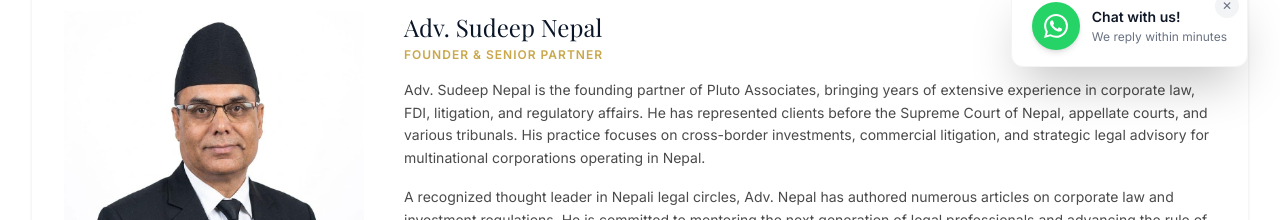
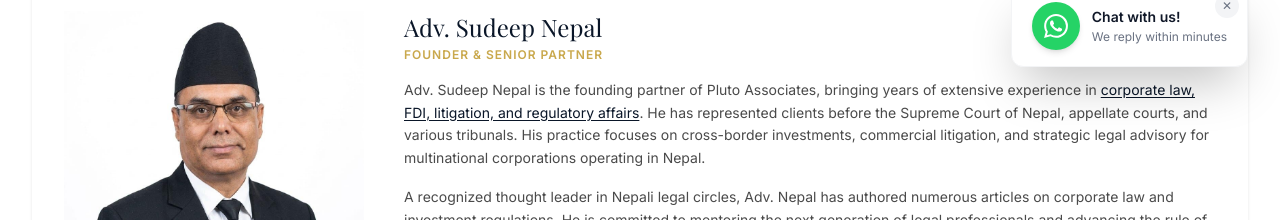
Before and after one commit to plutoassociates5-cyber/plutoassociates, a React (Vite) app: page /teams in a window 1280 px wide. Shown: the part 701-921 px from the top of the page. Built offline with nearby package versions, Linux system fonts and the light colour scheme.

Commit message:
improve image alt/title attributes and add internal content links

```diff
--- a/src/components/PublicNavbar.jsx
+++ b/src/components/PublicNavbar.jsx
@@ -32,7 +32,7 @@ export default function PublicNavbar() {
         <div className="max-w-[1440px] mx-auto px-4 sm:px-6 lg:px-8">
           <div className="flex items-center justify-between h-20 lg:h-24">
             <Link to="/" className="flex items-center no-underline gap-3">
-              <img src={logo} alt="Pluto Associates" className="w-[38px] h-[38px] object-contain" />
+              <img src={logo} alt="Pluto Associates — Advocates and Legal Consultants" title="Pluto Associates" className="w-[38px] h-[38px] object-contain" />
               <div className="flex flex-col">
                 <span className="font-serif text-white text-lg font-semibold leading-tight">Pluto Associates</span>
                 <span className="text-[0.65rem] text-text-light tracking-wider hidden sm:block">Advocates & Legal Consultants</span>
@@ -83,7 +83,7 @@ export default function PublicNavbar() {
       <div className={`fixed top-0 -right-full w-[85%] max-w-[360px] h-screen bg-navy z-[10001] transition-all duration-500 flex flex-col${mobileOpen ? ' right-0' : ''}`} id="mobile-menu" aria-label="Mobile navigation">
         <button className="absolute top-4 right-4 bg-transparent border-none text-white text-2xl cursor-pointer p-2" onClick={() => setMobileOpen(false)} aria-label="Close menu">✕</button>
         <div className="flex items-center gap-3 p-6 border-b border-white/5">
-          <img src={logo} alt="Pluto Associates" className="w-[35px] h-[35px] object-contain" />
+          <img src={logo} alt="Pluto Associates" title="Pluto Associates" className="w-[35px] h-[35px] object-contain" />
           <span className="font-serif text-white text-base font-bold">Pluto Associates</span>
         </div>
         <ul className="flex flex-col list-none m-0 p-4 pt-8">
--- a/src/pages/AboutPage.jsx
+++ b/src/pages/AboutPage.jsx
@@ -36,14 +36,14 @@ export default function AboutPage() {
         <div className="max-w-[1440px] mx-auto px-4 sm:px-6 lg:px-8">
           <div className="grid grid-cols-1 lg:grid-cols-2 gap-8 lg:gap-16 items-center">
             <div className="reveal-left-anim">
-              <img src={aboutimg} alt="Our Story" loading="lazy" className="w-full h-[350px] lg:h-[500px] object-cover" />
+              <img src={aboutimg} alt="Pluto Associates legal consultants in Kathmandu, Nepal" title="Pluto Associates law firm in Nepal" loading="lazy" className="w-full h-[350px] lg:h-[500px] object-cover" />
             </div>
             <div className="reveal-right-anim">
               <div className="text-[0.75rem] font-semibold tracking-[3px] uppercase text-gold mb-4">Our Story</div>
               <h2 className="font-serif text-[clamp(1.6rem,3vw,2.2rem)] text-navy leading-tight mb-6">Building a Legacy of Legal Excellence Since 2019</h2>
               <p className="mb-5 text-text-body leading-relaxed">Founded by Adv. Sudeep Nepal, Pluto Associates was established with a singular vision: to create a law firm that combines international legal standards with deep local expertise. What began as a boutique practice has grown into one of Nepal's most respected legal advisory firms.</p>
               <p className="mb-5 text-text-body leading-relaxed">Our journey is defined by the trust our clients place in us — from Fortune 500 companies entering the Nepali market to local businesses seeking strategic legal counsel. Every case we handle is approached with the same dedication, thoroughness, and pursuit of excellence.</p>
-              <p className="mb-5 text-text-body leading-relaxed">Today, our team of experienced advocates and legal consultants covers over 15 practice areas, serving clients across Nepal and internationally.</p>
+              <p className="mb-5 text-text-body leading-relaxed">Today, our team of experienced advocates and legal consultants covers over 15 <Link to="/practice-areas" className="text-navy underline underline-offset-2 hover:text-gold">practice areas</Link>, serving clients across Nepal and internationally.</p>
             </div>
           </div>
         </div>
--- a/src/pages/HomePage.jsx
+++ b/src/pages/HomePage.jsx
@@ -66,7 +66,7 @@ export default function HomePage() {
         <div className="max-w-[1440px] mx-auto px-4 sm:px-6 lg:px-8">
           <div className="flex flex-col lg:flex-row gap-8 lg:gap-16 items-center">
             <div className="w-full lg:w-1/2 reveal-left-anim">
-              <img src={homeImg} alt="About Pluto Associates" loading="lazy" className="w-full h-[300px] lg:h-[500px] object-cover rounded-lg shadow-md" />
+              <img src={homeImg} alt="Pluto Associates office and legal team in Kathmandu, Nepal" title="Pluto Associates office, Kathmandu" loading="lazy" className="w-full h-[300px] lg:h-[500px] object-cover rounded-lg shadow-md" />
             </div>
             <div className="w-full lg:w-1/2 reveal-right-anim flex flex-col justify-center">
               <div className="text-[0.75rem] font-semibold tracking-[3px] uppercase text-gold mb-4">About Our Firm</div>
--- a/src/pages/PracticeAreasPage.jsx
+++ b/src/pages/PracticeAreasPage.jsx
@@ -65,7 +65,7 @@ export default function PracticeAreasPage() {
           <div className="grid grid-cols-1 md:grid-cols-2 lg:grid-cols-3 gap-6">
             {AREAS.map((area, idx) => (
               <div key={area.id} id={area.id} className="bg-white border border-light-gray overflow-hidden cursor-pointer transition-all duration-400 hover:shadow-lg hover:-translate-y-[3px] reveal-anim">
-                <img src={area.img} alt={area.title} loading="lazy" className="w-full h-48 object-cover" />
+                <img src={area.img} alt={area.title} title={area.title} loading="lazy" className="w-full h-48 object-cover" />
                 <div className="p-5">
                   <h3 className="font-serif text-xl text-navy mb-3">{area.icon} {area.title}</h3>
                   <p className="text-sm text-text-body leading-relaxed">{area.desc}</p>
--- a/src/pages/TeamsPage.jsx
+++ b/src/pages/TeamsPage.jsx
@@ -44,12 +44,12 @@ export default function TeamsPage() {
           </p>
 
           <div className="grid grid-cols-1 lg:grid-cols-[300px_1fr] gap-6 lg:gap-10 bg-white shadow-sm p-6 lg:p-8 items-start reveal-anim mb-12">
-            <img src={teamSudeep} alt="Adv. Sudeep Nepal" loading="lazy" className="w-full h-[300px] lg:h-full object-cover" />
+            <img src={teamSudeep} alt="Adv. Sudeep Nepal, Founder and Senior Partner" title="Adv. Sudeep Nepal — Founder & Senior Partner" loading="lazy" className="w-full h-[300px] lg:h-full object-cover" />
             <div>
               <h3 className="font-serif text-2xl text-navy mb-1">Adv. Sudeep Nepal</h3>
               <div className="text-xs text-gold font-semibold tracking-[1px] uppercase mb-4">Founder & Senior Partner</div>
               <p className="text-sm leading-relaxed mb-4 text-text-body">
-                Adv. Sudeep Nepal is the founding partner of Pluto Associates, bringing years of extensive experience in corporate law, FDI, litigation, and regulatory affairs. He has represented clients before the Supreme Court of Nepal, appellate courts, and various tribunals. His practice focuses on cross-border investments, commercial litigation, and strategic legal advisory for multinational corporations operating in Nepal.
+                Adv. Sudeep Nepal is the founding partner of Pluto Associates, bringing years of extensive experience in <Link to="/practice-areas" className="text-navy underline underline-offset-2 hover:text-gold">corporate law, FDI, litigation, and regulatory affairs</Link>. He has represented clients before the Supreme Court of Nepal, appellate courts, and various tribunals. His practice focuses on cross-border investments, commercial litigation, and strategic legal advisory for multinational corporations operating in Nepal.
               </p>
               <p className="text-sm leading-relaxed mb-4 text-text-body">
                 A recognized thought leader in Nepali legal circles, Adv. Nepal has authored numerous articles on corporate law and investment regulations. He is committed to mentoring the next generation of legal professionals and advancing the rule of law in Nepal.
@@ -68,19 +68,19 @@ export default function TeamsPage() {
 
           <div className="flex flex-wrap justify-center gap-8 mt-8">
             <div className="w-full sm:w-[calc(50%-1rem)] lg:w-[calc(33.333%-1.5rem)] bg-white shadow-sm p-6 text-center reveal-anim">
-              <img src={teamNikesh} alt="Nikesh Nepal" loading="lazy" className="w-20 h-20 rounded-full object-cover mx-auto mb-4" />
+              <img src={teamNikesh} alt="Nikesh Nepal, Legal Associate at Pluto Associates" title="Nikesh Nepal — Legal Associate" loading="lazy" className="w-20 h-20 rounded-full object-cover mx-auto mb-4" />
               <h3 className="font-serif text-lg text-navy mb-2">Nikesh Nepal</h3>
               <div className="text-xs text-gold font-semibold uppercase tracking-[0.5px] mb-2">Legal Associate</div>
               <p className="text-sm text-text-body">Civil Law, Corporate Law, Contract Drafting</p>
             </div>
             <div className="w-full sm:w-[calc(50%-1rem)] lg:w-[calc(33.333%-1.5rem)] bg-white shadow-sm p-6 text-center reveal-anim">
-              <img src={teamGhimire} alt="Sujan Subedi" loading="lazy" className="w-20 h-20 rounded-full object-cover mx-auto mb-4" />
+              <img src={teamGhimire} alt="Sujan Subedi, Legal Associate at Pluto Associates" title="Sujan Subedi — Legal Associate" loading="lazy" className="w-20 h-20 rounded-full object-cover mx-auto mb-4" />
               <h3 className="font-serif text-lg text-navy mb-2">Sujan Subedi</h3>
               <div className="text-xs text-gold font-semibold uppercase tracking-[0.5px] mb-2">Legal Associate</div>
               <p className="text-sm text-text-body">Corporate Law, Litigation, Compliance</p>
             </div>
             <div className="w-full sm:w-[calc(50%-1rem)] lg:w-[calc(33.333%-1.5rem)] bg-white shadow-sm p-6 text-center reveal-anim">
-              <img src={teamNeehal} alt="Neehal Pokharel" loading="lazy" className="w-20 h-20 rounded-full object-cover mx-auto mb-4" />
+              <img src={teamNeehal} alt="Neehal Pokharel, Legal Associate at Pluto Associates" title="Neehal Pokharel — Legal Associate" loading="lazy" className="w-20 h-20 rounded-full object-cover mx-auto mb-4" />
               <h3 className="font-serif text-lg text-navy mb-2">Neehal Pokharel</h3>
               <div className="text-xs text-gold font-semibold uppercase tracking-[0.5px] mb-2">Legal Associate</div>
               <p className="text-sm text-text-body">Corporate Law, Litigation, Compliance</p>
```
